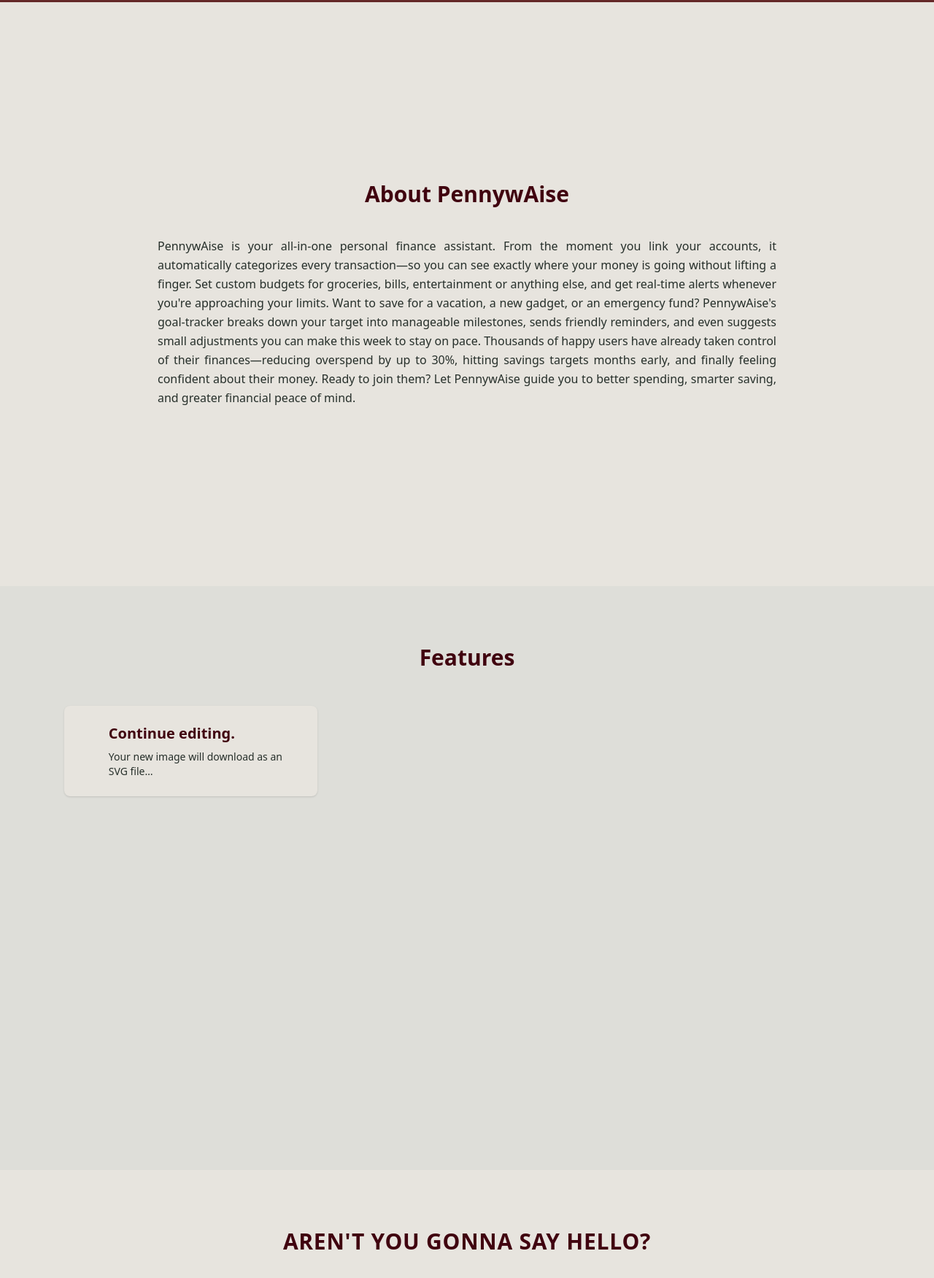
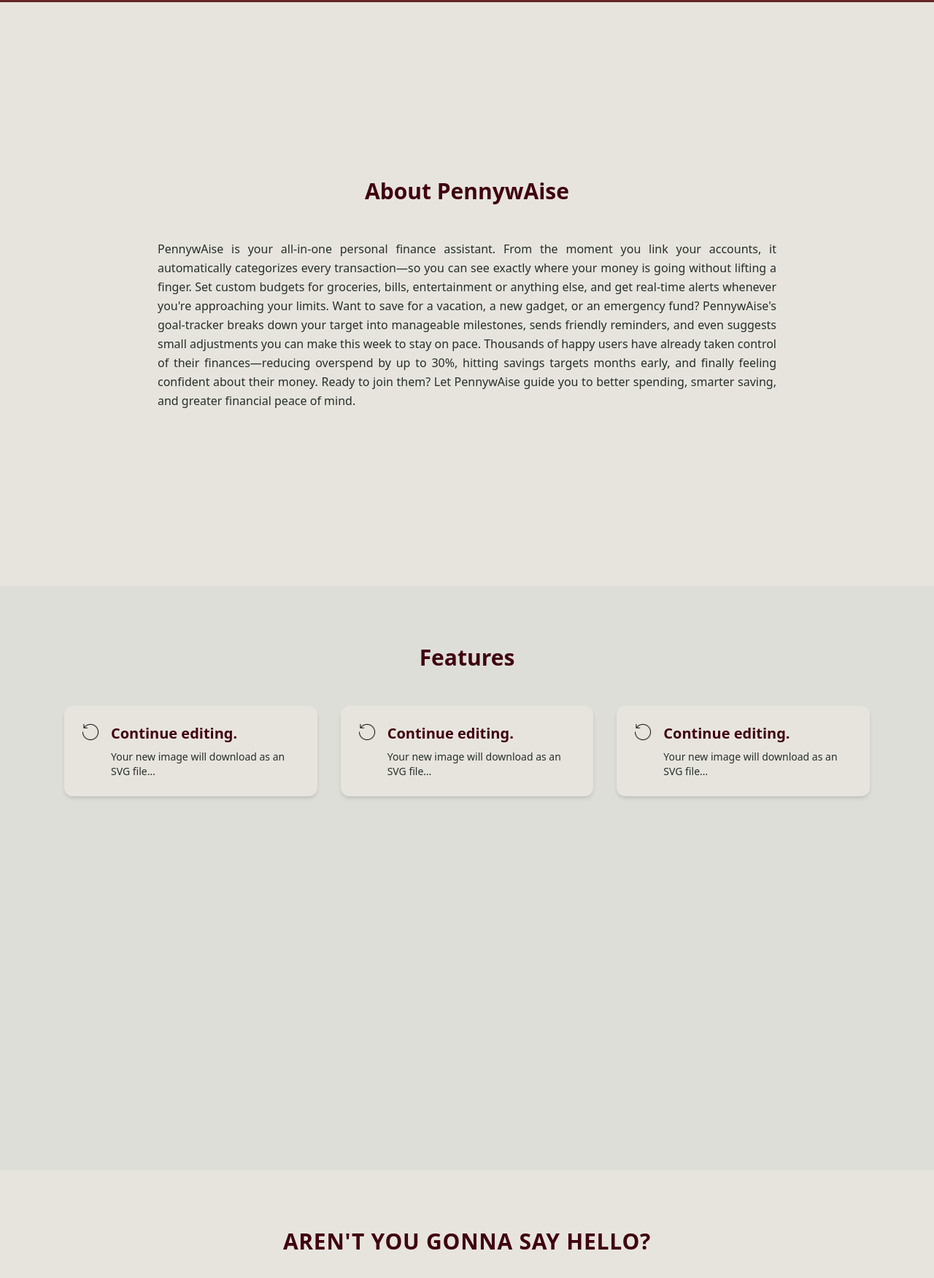
Before and after one commit to Exalt24/PennywAIse, a Django app: page / in a window 1280 px wide. Shown: the part 797-2548 px from the top of the page at 73% size. Run offline with Django 5.2, Linux system fonts and the light colour scheme; style sheets or scripts are compiled from the project's sources.

Commit message:
Added card feature animations, removed inline css and moved to input.css

```diff
--- a/budget/static/css/main/input.css
+++ b/budget/static/css/main/input.css
@@ -60,13 +60,59 @@ header {
 .menu {
   @apply block px-4 py-2 hover:bg-gray-100;
 }
-
+.hero-section {
+  @apply relative overflow-hidden min-h-screen flex items-center bg-gradient-to-b from-[#BD132D] to-[#642828]
+}
+.circle1 {
+  @apply absolute bg-[#1B1F1E] opacity-60 w-64 h-64 rounded-full top-10 left-10 filter pointer-events-none
+}
+.circle2 {
+  @apply absolute bg-[#BD132D] opacity-50 w-48 h-48 rounded-full top-1/3 left-1/4 filter pointer-events-none
+}
+.circle3 {
+  @apply absolute bg-[#BD132D] opacity-40 w-40 h-40 rounded-full top-1/2 left-2/3 filter pointer-events-none
+}
+.circle4 {
+  @apply absolute bg-[#1B1F1E] opacity-30 w-56 h-56 rounded-full bottom-20 left-1/3 filter pointer-events-none
+}
+.circle5 {
+  @apply absolute bg-[#1B1F1E] opacity-35 w-32 h-32 rounded-full bottom-10 right-20 filter pointer-events-none
+}
+.hero-details {
+  @apply relative z-10 container max-w-7xl mx-auto px-6 flex flex-col-reverse lg:flex-row items-center py-24
+}
+.hero-layout {
+  @apply w-full lg:w-1/2 text-center lg:text-left mb-12 lg:mb-0
+}
+.hero-title {
+  @apply text-6xl font-extrabold text-[#e7e4de] mb-4 leading-tight
+}
+.hero-description {
+  @apply text-lg text-[#e7e4de] mb-8 max-w-md mx-auto lg:mx-0
+}
+.hero-button-layout {
+  @apply flex flex-col sm:flex-row justify-center lg:justify-start space-y-4 sm:space-y-0 sm:space-x-4
+}
+.button-dark {
+  @apply inline-block bg-[#1B1F1E] hover:bg-[#3f3a36] text-white font-semibold rounded-full px-6 py-3 shadow-lg transition
+}
+.button-outline {
+  @apply inline-block bg-transparent hover:bg-white hover:text-[#1B1F1E] text-white font-semibold rounded-full px-6 py-3 border border-white transition
+}
 .pagetitle {
   @apply text-2xl font-bold text-[#40020F];
 }
-
 .overview {
   @apply grid gap-4 mb-5 grid-cols-[repeat(auto-fit,minmax(200px,1fr))];
+}
+.about-section {
+  @apply py-20 bg-[#e7e4de] h-screen flex items-center
+}
+.about-article {
+  @apply container mx-auto px-6 max-w-4xl text-center
+}
+.about-details {
+  @apply text-[#262F2A] text-justify leading-relaxed tracking-normal
 }
 .card {
   @apply bg-[#fdfdfb] rounded-xl p-4 shadow-md;
@@ -74,13 +120,63 @@ header {
 .card .title {
   @apply text-sm text-[#666] mb-2;
 }
+.card-details {
+  @apply text-[#262F2A] text-sm
+}
 .card .value {
   @apply text-xl font-bold mb-2;
 }
 .card .meta {
   @apply text-xs text-[#666];
 }
-
+.feature-card {
+  @apply bg-[#e7e4de] rounded-xl p-6 flex space-x-4 transform transition-transform duration-200 ease-out shadow-md hover:scale-102 hover:shadow-lg
+}
+.card-title {
+  @apply text-xl font-semibold mb-2 text-[#40020F]
+}
+.card-icon {
+  @apply w-6 h-6 object-contain
+}
+.feature-article {
+  @apply mx-auto px-6 max-w-6xl
+}
+.feature-title, .about-title {
+  @apply text-3xl font-bold text-center mb-12 text-[#40020F]
+}
+.feature-grid {
+  @apply grid grid-cols-1 md:grid-cols-3 gap-8
+}
+.feature-section {
+  @apply py-20 bg-[#deded9] h-screen
+}
+.contact-title {
+  @apply text-3xl font-bold uppercase tracking-wide mb-8 text-[#40020F] text-center
+}
+.contact-label {
+  @apply block text-xs font-medium text-[#050704] uppercase mb-1
+}
+.contact-button {
+  @apply inline-flex items-center border-2 border-[#c3002d] text-[#c3002d] hover:text-[#000000] hover:shadow-md uppercase text-sm tracking-wide px-6 py-2 rounded-full hover:bg-white hover:border-white transition focus:outline-none focus:ring-2 focus:ring-offset-2 focus:ring-[#c3002d]
+}
+.contact-x {
+  @apply mx-auto px-6 max-w-4xl
+}
+.form-layout {
+  @apply max-w-md mx-auto space-y-6
+}
+.notif-container {
+  @apply bg-white rounded-lg shadow-lg p-6 max-w-xs w-full mx-4 relative border-l-4 border-[#642828]
+}
+.error-label {
+  @apply text-red-600 text-xs mt-1
+}
+.notif-close {
+  @apply absolute top-2 right-2 text-gray-500 hover:text-gray-700 focus:outline-none focus:ring-2 focus:ring-offset-2
+}
+.notif-message {
+  @apply text-sm font-medium text-gray-700
+}
 .content {
   @apply flex flex-wrap gap-8 mb-5;
 }
--- a/budget/templates/index.html
+++ b/budget/templates/index.html
@@ -1,75 +1,121 @@
-{% extends "base.html" %}
-{% load static %}
-
-{% block title %}Home{% endblock %}
-
+{% extends "base.html" %} {% load static %} {% block title %}Home{% endblock %}
 {% block content %}
-  <section id="home"
-           role="region"
-           aria-label="Home"
-           class="relative overflow-hidden min-h-screen flex items-center bg-gradient-to-b from-[#BD132D] to-[#642828]">
-
+<section id="home" role="region" aria-label="Home" class="hero-section">
   <figure class="absolute inset-0" aria-hidden="true">
-      <span class="absolute bg-[#1B1F1E] opacity-60 w-64 h-64 rounded-full top-10 left-10 filter pointer-events-none"></span>
-      <span class="absolute bg-[#BD132D] opacity-50 w-48 h-48 rounded-full top-1/3 left-1/4 filter pointer-events-none"></span>
-      <span class="absolute bg-[#BD132D] opacity-40 w-40 h-40 rounded-full top-1/2 left-2/3 filter pointer-events-none"></span>
-      <span class="absolute bg-[#1B1F1E] opacity-30 w-56 h-56 rounded-full bottom-20 left-1/3 filter pointer-events-none"></span>
-      <span class="absolute bg-[#1B1F1E] opacity-35 w-32 h-32 rounded-full bottom-10 right-20 filter pointer-events-none"></span>
+    <span class="circle1"></span>
+    <span class="circle2"></span>
+    <span class="circle3"></span>
+    <span class="circle4"></span>
+    <span class="circle5"></span>
   </figure>
 
-    <article class="relative z-10 container max-w-7xl mx-auto px-6 flex flex-col-reverse lg:flex-row items-center py-24">
-      <section class="w-full lg:w-1/2 text-center lg:text-left mb-12 lg:mb-0">
-        <h1 class="text-6xl font-extrabold text-[#e7e4de] mb-4 leading-tight">PennywAIse</h1>
-        <p class="text-lg text-[#e7e4de] mb-8 max-w-md mx-auto lg:mx-0">
-          Take control of your spending and save for what matters most.
-          Sign up and start tracking your budget in seconds.
+  <article class="hero-details">
+    <section class="hero-layout">
+      <h1 class="hero-title">PennywAIse</h1>
+      <p class="hero-description">
+        Take control of your spending and save for what matters most. Sign up
+        and start tracking your budget in seconds.
       </p>
-        <section class="flex flex-col sm:flex-row justify-center lg:justify-start space-y-4 sm:space-y-0 sm:space-x-4">
-          <a href="/auth?form=register"
-             class="inline-block bg-[#1B1F1E] hover:bg-[#3f3a36] text-white font-semibold rounded-full px-6 py-3 shadow-lg transition">
-            Register
-          </a>
-          <a href="#about"
-             class="inline-block bg-transparent hover:bg-white hover:text-[#1B1F1E] text-white font-semibold rounded-full px-6 py-3 border border-white transition">
-            Learn More
-          </a>
+      <section class="hero-button-layout">
+        <a href="/auth?form=register" class="button-dark"> Register </a>
+        <a href="#about" class="button-outline"> Learn More </a>
       </section>
     </section>
   </article>
 </section>
 
 <!-- About Section -->
-  <section id="about"
+<section
+  id="about"
   role="region"
   aria-label="About PennywAise"
-           class="py-20 bg-[#e7e4de] h-screen flex items-center">
-    <article class="container mx-auto px-6 max-w-4xl text-center">
-      <h2 class="text-3xl font-bold mb-10 text-[#40020F]">About PennywAise</h2>
-      <p class="text-[#262F2A] text-justify leading-relaxed tracking-normal">
-        PennywAise is your all-in-one personal finance assistant. From the moment you link your accounts, it automatically categorizes every transaction—so you can see exactly where your money is going without lifting a finger. Set custom budgets for groceries, bills, entertainment or anything else, and get real-time alerts whenever you're approaching your limits. Want to save for a vacation, a new gadget, or an emergency fund? PennywAise's goal-tracker breaks down your target into manageable milestones, sends friendly reminders, and even suggests small adjustments you can make this week to stay on pace. Thousands of happy users have already taken control of their finances—reducing overspend by up to 30%, hitting savings targets months early, and finally feeling confident about their money. Ready to join them? Let PennywAise guide you to better spending, smarter saving, and greater financial peace of mind.
+  class="about-section"
+>
+  <article class="about-article">
+    <h2 class="about-title">About PennywAise</h2>
+    <p class="about-details">
+      PennywAise is your all-in-one personal finance assistant. From the moment
+      you link your accounts, it automatically categorizes every transaction—so
+      you can see exactly where your money is going without lifting a finger.
+      Set custom budgets for groceries, bills, entertainment or anything else,
+      and get real-time alerts whenever you're approaching your limits. Want to
+      save for a vacation, a new gadget, or an emergency fund? PennywAise's
+      goal-tracker breaks down your target into manageable milestones, sends
+      friendly reminders, and even suggests small adjustments you can make this
+      week to stay on pace. Thousands of happy users have already taken control
+      of their finances—reducing overspend by up to 30%, hitting savings targets
+      months early, and finally feeling confident about their money. Ready to
+      join them? Let PennywAise guide you to better spending, smarter saving,
+      and greater financial peace of mind.
     </p>
   </article>
 </section>
 
 <!-- Features Section -->
-  <section id="features"
+<section
+  id="features"
   role="region"
   aria-label="Key Features"
-           class="py-20 bg-[#deded9] h-screen">
-    <article class="container mx-auto px-6 max-w-6xl">
-      <h2 class="text-3xl font-bold text-center mb-12 text-[#40020F]">Features</h2>
-      <ul class="grid grid-cols-1 md:grid-cols-3 gap-8">
+  class="feature-section"
+>
+  <article class="feature-article">
+    <h2 class="feature-title">Features</h2>
+    <ul class="feature-grid">
       <li>
-          <article tabindex="0"
+        <article
+          tabindex="0"
           role="region"
-                   aria-label="Feature: Continue editing"
-                   class="bg-[#e7e4de] rounded-lg p-6 shadow flex space-x-4 focus:outline-none focus:ring-2 focus:ring-offset-2 focus:ring-[#40020F]">
-            <svg xmlns="http://www.w3.org/2000/svg" class="w-6 h-6 text-gray-700"
-                 fill="none" viewBox="0 0 24 24" stroke="currentColor" stroke-width="2">
-            </svg>
+          aria-label="card"
+          class="feature-card"
+        >
+          <img
+            src="{% static 'images/sample.png' %}"
+            alt="Icon"
+            class="card-icon"
+          />
           <section>
-              <h3 class="text-xl font-semibold mb-2 text-[#40020F]">Continue editing.</h3>
-              <p class="text-[#262F2A] text-sm">
+            <h3 class="card-title">Continue editing.</h3>
+            <p class="card-details">
+              Your new image will download as an SVG file…
+            </p>
+          </section>
+        </article>
+      </li>
+      <li>
+        <article
+          tabindex="0"
+          role="region"
+          aria-label="card"
+          class="feature-card"
+        >
+          <img
+            src="{% static 'images/sample.png' %}"
+            alt="Icon"
+            class="card-icon"
+          />
+          <section>
+            <h3 class="card-title">Continue editing.</h3>
+            <p class="card-details">
+              Your new image will download as an SVG file…
+            </p>
+          </section>
+        </article>
+      </li>
+      <li>
+        <article
+          tabindex="0"
+          role="region"
+          aria-label="card"
+          class="feature-card"
+        >
+          <img
+            src="{% static 'images/sample.png' %}"
+            alt="Icon"
+            class="card-icon"
+          />
+          <section>
+            <h3 class="card-title">Continue editing.</h3>
+            <p class="card-details">
               Your new image will download as an SVG file…
             </p>
           </section>
@@ -81,96 +127,127 @@
 </section>
 
 <!-- Contact Section -->
-  <section id="contact"
+<section
+  id="contact"
   role="region"
   aria-label="Contact Us"
-           class="py-20 bg-[#e7e4de]">
-    <article class="container mx-auto px-6 max-w-4xl">
-      <h2 class="text-3xl font-bold uppercase tracking-wide mb-8 text-[#40020F] text-center">
-        aren't you gonna say hello?
-      </h2>
-      <form method="post"
+  class="py-20 bg-[#e7e4de]"
+>
+  <article class="contact-x">
+    <h2 class="contact-title">aren't you gonna say hello?</h2>
+    <form
+      method="post"
       action="#contact"
       role="form"
       aria-labelledby="contact-form-legend"
-            class="space-y-6">
+      class="space-y-6"
+    >
       {% csrf_token %}
-        <fieldset class="max-w-md mx-auto space-y-6">
+      <fieldset class="form-layout">
         <legend id="contact-form-legend" class="sr-only">Contact Form</legend>
 
-          <label for="name" class="block text-xs font-medium text-[#050704] uppercase mb-1">Name</label>
-          {{ contact_form.name }}
-          {% if contact_form.name.errors %}
-            <p id="error-name" class="text-red-600 text-xs mt-1" role="alert">
+        <label for="name" class="contact-label">Name</label>
+        {{ contact_form.name }} {% if contact_form.name.errors %}
+        <p id="error-name" class="error-label" role="alert">
           {{ contact_form.name.errors.0 }}
         </p>
         {% endif %}
 
-          <label for="email" class="block text-xs font-medium text-[#050704] uppercase mb-1">Email</label>
-          {{ contact_form.email }}
-          {% if contact_form.email.errors %}
-            <p id="error-email" class="text-red-600 text-xs mt-1" role="alert">
+        <label for="email" class="contact-label">Email</label>
+        {{ contact_form.email }} {% if contact_form.email.errors %}
+        <p id="error-email" class="error-label" role="alert">
           {{ contact_form.email.errors.0 }}
         </p>
         {% endif %}
 
-          <label for="subject" class="block text-xs font-medium text-[#050704] uppercase mb-1">Subject</label>
-          {{ contact_form.subject }}
-          {% if contact_form.subject.errors %}
-            <p id="error-subject" class="text-red-600 text-xs mt-1" role="alert">
+        <label for="subject" class="contact-label">Subject</label>
+        {{ contact_form.subject }} {% if contact_form.subject.errors %}
+        <p id="error-subject" class="error-label" role="alert">
           {{ contact_form.subject.errors.0 }}
         </p>
         {% endif %}
 
-          <label for="message" class="block text-xs font-medium text-[#050704] uppercase mb-1">Message</label>
-          {{ contact_form.message }}
-          {% if contact_form.message.errors %}
-            <p id="error-message" class="text-red-600 text-xs mt-1" role="alert">
+        <label for="message" class="contact-label">Message</label>
+        {{ contact_form.message }} {% if contact_form.message.errors %}
+        <p id="error-message" class="error-label" role="alert">
           {{ contact_form.message.errors.0 }}
         </p>
         {% endif %}
 
-          <button type="submit"
+        <div class="flex">
+          <button
+            type="submit"
             name="send-message"
-                  class="inline-flex items-center border-2 border-[#c3002d] text-[#c3002d] uppercase text-sm tracking-wide px-6 py-2 rounded-full hover:bg-red-50 transition focus:outline-none focus:ring-2 focus:ring-offset-2 focus:ring-[#c3002d]">
+            class="contact-button ml-auto"
+          >
             Send Message
-            <svg xmlns="http://www.w3.org/2000/svg" class="w-4 h-4 ml-2" fill="currentColor" viewBox="0 0 16 16">
-              <path d="M2 2l12 6-12 6 3-6-3-6z"/>
+            <svg
+              xmlns="http://www.w3.org/2000/svg"
+              class="w-4 h-4 ml-2"
+              fill="currentColor"
+              viewBox="0 0 16 16"
+            >
+              <path d="M2 2l12 6-12 6 3-6-3-6z" />
             </svg>
           </button>
+        </div>
       </fieldset>
     </form>
   </article>
 </section>
 
-  <section id="notification-modal"
+<!-- Contact notif -->
+<section
+  id="notification-modal"
   role="alertdialog"
   aria-modal="true"
   aria-describedby="modal-message"
   aria-hidden="true"
-          class="fixed inset-0 flex items-center justify-center z-50 hidden">
-    <article class="bg-white rounded-lg shadow-lg p-4 max-w-xs w-full mx-4 relative border-l-4 border-green-500">
-      <button id="close-modal"
-              class="absolute top-2 right-2 text-gray-500 hover:text-gray-700 focus:outline-none focus:ring-2 focus:ring-offset-2 focus:ring-green-500"
-              aria-label="Close notification">
-        <svg xmlns="http://www.w3.org/2000/svg" class="h-4 w-4" fill="none" viewBox="0 0 24 24" stroke="currentColor">
-          <path stroke-linecap="round" stroke-linejoin="round" stroke-width="2" d="M6 18L18 6M6 6l12 12"/>
+  class="fixed inset-0 flex items-start mt-6 justify-center z-50 hidden"
+>
+  <article class="notif-container">
+    <button
+      id="close-modal"
+      class="notif-close"
+      aria-label="Close notification"
+    >
+      <svg
+        xmlns="http://www.w3.org/2000/svg"
+        class="h-4 w-4"
+        fill="none"
+        viewBox="0 0 24 24"
+        stroke="currentColor"
+      >
+        <path
+          stroke-linecap="round"
+          stroke-linejoin="round"
+          stroke-width="2"
+          d="M6 18L18 6M6 6l12 12"
+        />
       </svg>
     </button>
     <figure class="flex items-center">
-        <svg xmlns="http://www.w3.org/2000/svg" class="h-6 w-6 mr-3 text-green-500" fill="none" viewBox="0 0 24 24" stroke="currentColor">
-          <path stroke-linecap="round" stroke-linejoin="round" stroke-width="2" d="M5 13l4 4L19 7"/>
+      <svg
+        xmlns="http://www.w3.org/2000/svg"
+        class="h-6 w-6 mr-3 text-[#642828]"
+        fill="none"
+        viewBox="0 0 24 24"
+        stroke="currentColor"
+      >
+        <path
+          stroke-linecap="round"
+          stroke-linejoin="round"
+          stroke-width="2"
+          d="M5 13l4 4L19 7"
+        />
       </svg>
-        <p id="modal-message" class="text-sm font-medium text-gray-700">
+      <p id="modal-message" class="notif-message">
         Your message has been sent! We'll get back to you soon.
       </p>
     </figure>
   </article>
 </section>
-{% endblock %}
-
-
-{% block extra_js %}
+{% endblock %} {% block extra_js %}
 
 <script>
   const navLinks = Array.from(document.querySelectorAll('.nav-link'));
@@ -250,5 +327,4 @@
   });
 </script>
 
-
 {% endblock %}
```
Also changed, not shown: budget/static/images/sample.png (added). Lines whose indentation alone changed are shown as unchanged.
